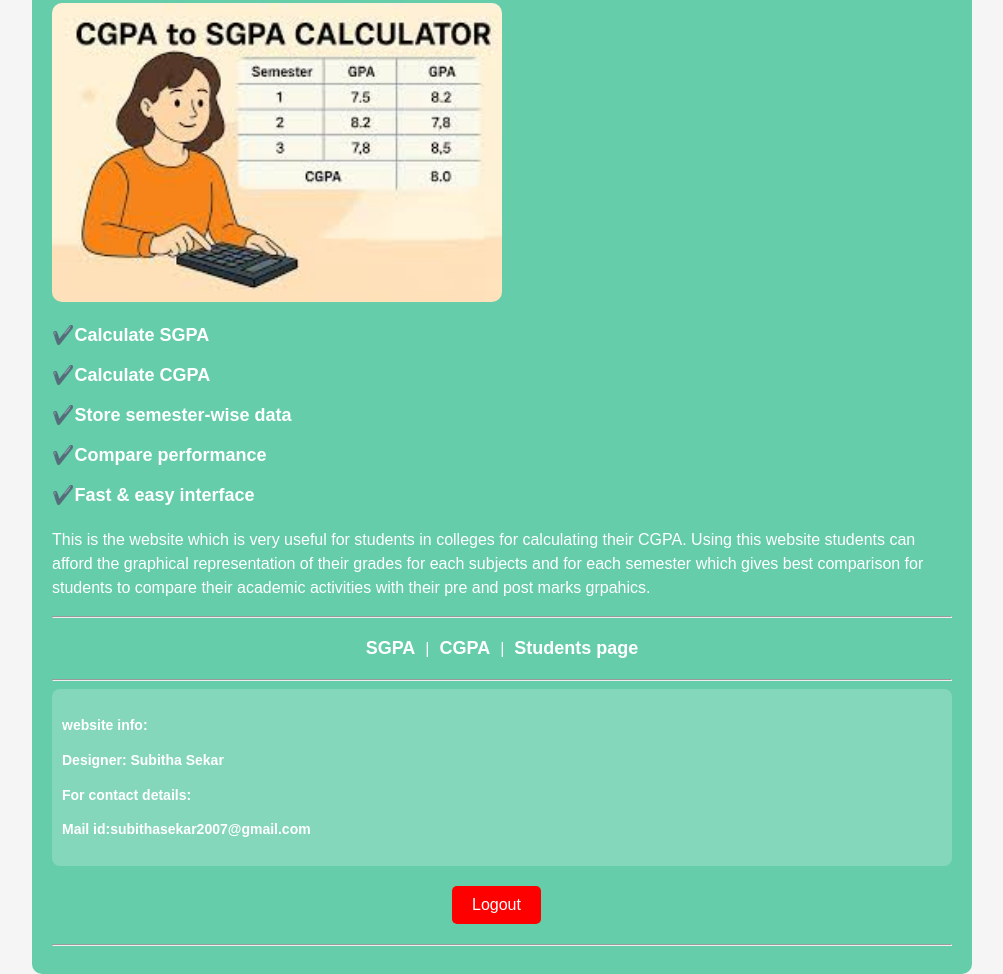
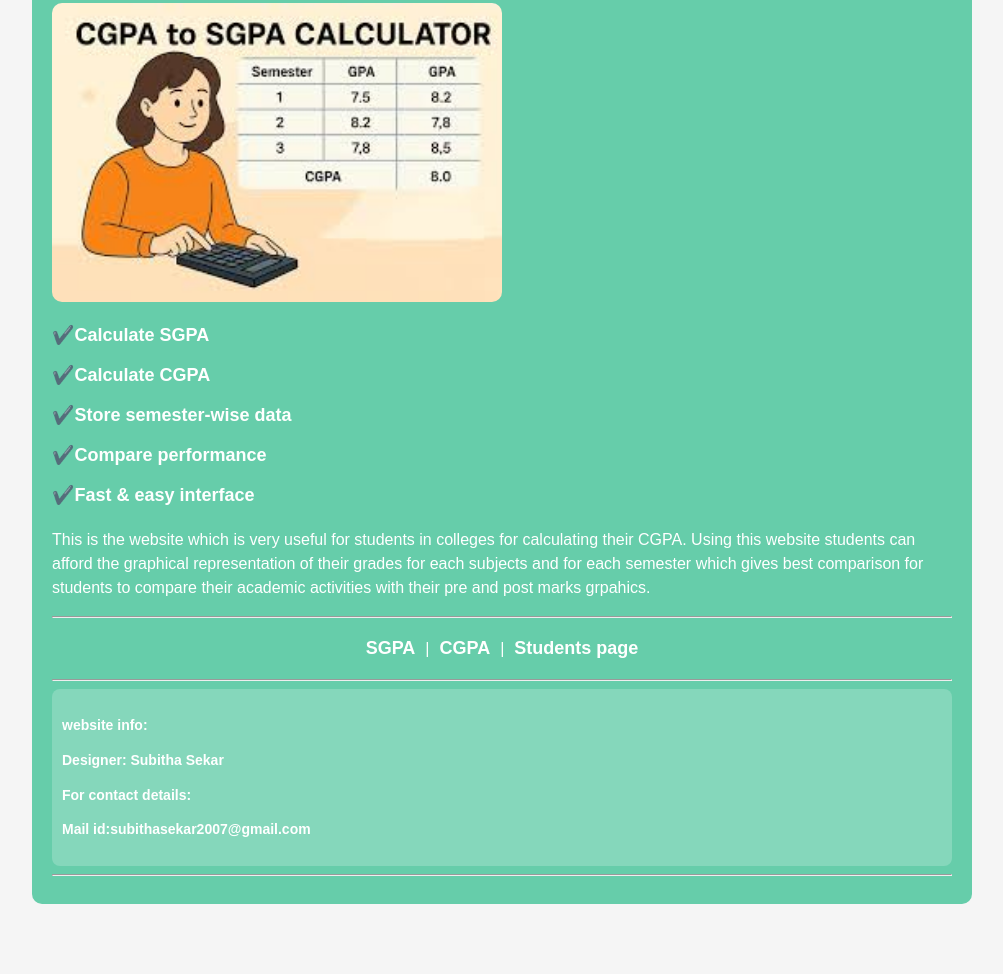
Before and after one commit to SubithaSekar/GradX, a plain HTML site: page dashboard.html in a window 1280 px wide. Shown: the part 156-1130 px from the top of the page, without its empty margins (138-1141 px from the left). After the commit the page ends 1060 px from the top, so only its background shows below. Drawn offline with Linux system fonts and the light colour scheme; sample sign-in values are in the browser's storage.

Commit message:
Update dashboard.html

```diff
--- a/dashboard.html
+++ b/dashboard.html
@@ -120,26 +120,7 @@
             <h4>For contact details:</h4>
             <h4>Mail id:subithasekar2007@gmail.com</h4>
         </div>
-        <button onclick="logout()" style="margin-left: 400px;">Logout</button>
-
-        <script>
-            function logout(){
-
-    // ❌ CLEAR ALL DATA
-                localStorage.clear();
-
-    // 🔁 GO BACK TO LOGIN PAGE
-                 window.location.href = "index.html";
-            }
-        </script>
         <hr>
-
-
-
-
-
     </div>
-
-
 </body>
 </html>
```
